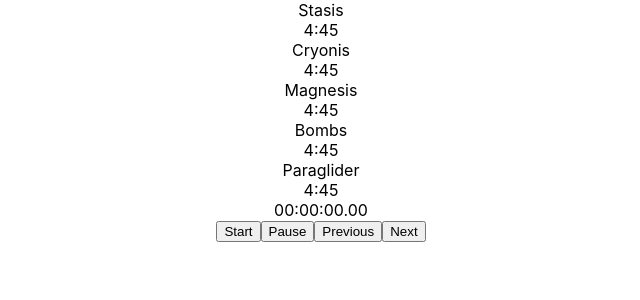
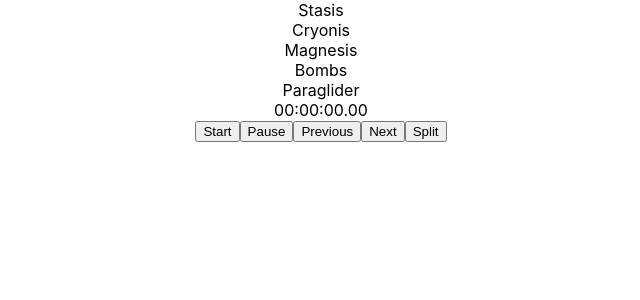
Before and after one commit to Tallestthomas/glod, a React (Create React App) app: page / in a window 1280 px wide. Shown: the top 300 px of the page, without its empty margins (319-959 px from the left). Built offline with nearby package versions, Linux system fonts and the light colour scheme.

Commit message:
basic functionality

```diff
--- a/src/react/App.js
+++ b/src/react/App.js
@@ -1,14 +1,18 @@
 import React, { Component } from 'react';
+import { Provider } from 'react-redux';
 import './App.css';
 import { Timer } from './components';
+import configureStore from './store';
 
 class App extends Component {
   render() {
     return (
-      <div className="App">
-        { /* Menu */ }
-        <Timer />
-      </div>
+      <Provider store={configureStore()}>
+        <div className="App">
+          { /* Menu */ }
+          <Timer />
+        </div>
+      </Provider>
     );
   }
 }
--- /dev/null
+++ b/src/react/actions/timerActions.js
@@ -0,0 +1,16 @@
+import {
+  START_TIMER,
+  STOP_TIMER,
+} from '../constants/timer';
+
+export const startTimer = () => ({ type: START_TIMER });
+
+export const stopTimer = () => ({ type: STOP_TIMER});
+
+export const setSplit = (id, time) => ({
+  type: 'SET_SPLIT',
+  payload: {
+    id,
+    time
+  }
+})
--- a/src/react/components/Controls/index.jsx
+++ b/src/react/components/Controls/index.jsx
@@ -1,12 +1,18 @@
 import React from 'react';
 
-const Controls = () => {
+const Controls = (props) => {
+  const { isRunning, start, stop, split, pause } = props || {};
+
   return (
     <div className="controls">
-      <button>Start</button>
-      <button>Pause</button>
+      { !isRunning
+          ?  <button onClick={() => start()}>Start</button>
+          : <button onClick={() => stop()}>Stop</button>
+      }
+      <button onClick={() => pause()}>Pause</button>
       <button>Previous</button>
       <button>Next</button>
+      <button onClick={() => split()}>Split</button>
     </div>
   );
 };
--- a/src/react/components/Splits/index.jsx
+++ b/src/react/components/Splits/index.jsx
@@ -1,45 +1,17 @@
 import React from 'react';
 
-const data = {
-  splits: [
-    {
-      id: '1',
-      name: 'Stasis',
-    },
-    {
-      id: '2',
-      name: 'Cryonis',
-    },
-    {
-      id: '3',
-      name: 'Magnesis',
-    },
-    {
-      id: '4',
-      name: 'Bombs',
-    },
-    {
-      id: '5',
-      name: 'Paraglider',
-    },
-  ]
-}
 
-const Splits = () => {
+const Splits = ({splits = []}) => {
   return (
     <div className="splits">
       {
-        data.splits.map(split => (
-          <div className="split">
-            <div className="split-name">
+        splits.map(split => (
+          <div className="split" key={split.index}>
+            <span className="split-name">
               { split.name }
-            </div>
-            <div className="split-difference">
-            </div>
-            <div className="split-time">
-              4:45
-            </div>
-          </div>
+          { split.time }
+        </span>
+      </div>
         ))
       }
     </div>
--- a/src/react/components/Timer/index.js
+++ b/src/react/components/Timer/index.js
@@ -1,14 +1,89 @@
 import React from 'react';
+import { connect } from 'react-redux';
 import { Stopwatch, Controls, Splits } from '../';
+import {
+  startTimer,
+  stopTimer,
+  setSplit
+} from '../../actions/timerActions';
 
-const Timer = () => {
-  return (
-    <div className="timer-container">
-      <Splits />
-      <Stopwatch time={0} />
-      <Controls />
-    </div>
-  )
+
+class Timer extends React.Component {
+  state = {
+    time: 0,
+    currentSplit: 1
+  };
+
+  timerRef = null;
+
+  updateTimer = (increment) => {
+    const { time } = this.state;
+    const newTime = time + increment;
+
+    this.setState({ time: newTime });
+  };
+
+  startTimer = () => {
+    const { dispatch } = this.props;
+
+    this.timerRef = setInterval( () => this.updateTimer(10), 10);
+    dispatch(startTimer());
+  }
+
+  pauseTimer = () => {
+    const { dispatch }  = this.props;
+
+    clearInterval(this.timerRef);
+    dispatch(stopTimer());
+  }
+
+  stopTimer = () => {
+    const { dispatch } = this.props;
+
+    this.setState({ time: 0}, () => {
+      clearInterval(this.timerRef);
+      dispatch(stopTimer())
+    });
+  }
+
+  splitTime = () => {
+    const { splits, dispatch } = this.props;
+    const { currentSplit, time} = this.state;
+
+    if(currentSplit + 1 === splits.length) {
+      dispatch(setSplit(currentSplit, time));
+      dispatch(stopTimer())
+    } else {
+      dispatch(setSplit(currentSplit, time));
+      this.setState({ currentSplit: currentSplit + 1 })
+    }
+  }
+
+  render() {
+    const { isRunning, splits } = this.props;
+    const { time, currentSplit } = this.state;
+    return (
+      <div className="timer-container">
+        <Splits splits={splits}/>
+        <Stopwatch time={time} currentSplit={currentSplit} />
+        <Controls
+          isRunning={isRunning}
+          start={this.startTimer}
+          stop={this.stopTimer}
+          pause={this.pauseTimer}
+          split={this.splitTime}
+        />
+      </div>
+    )
+  }
 }
 
-export default Timer;
+const mapStateToProps = ({timerReducer}) => {
+  const { isRunning, splits } = timerReducer;
+  return {
+    isRunning,
+    splits
+  }
+}
+
+export default connect(mapStateToProps)(Timer);
--- /dev/null
+++ b/src/react/constants/timer.js
@@ -0,0 +1,2 @@
+export const START_TIMER = 'START_TIMER';
+export const STOP_TIMER = 'STOP_TIMER';
--- a/src/react/reducers/index.js
+++ b/src/react/reducers/index.js
@@ -0,0 +1,6 @@
+import { combineReducers } from 'redux';
+import timerReducer from './timerReducer';
+
+export default combineReducers({
+  timerReducer
+});
--- /dev/null
+++ b/src/react/reducers/timerReducer.js
@@ -0,0 +1,75 @@
+import {
+  START_TIMER,
+  STOP_TIMER
+} from '../constants/timer';
+const initialState = {
+  isRunning: false,
+  splits: [
+    {
+      id: '1',
+      name: 'Stasis',
+      time: null,
+      best: null
+    },
+    {
+      id: '2',
+      name: 'Cryonis',
+      time: null,
+      best: null
+    },
+    {
+      id: '3',
+      name: 'Magnesis',
+      time: null,
+      best: null
+    },
+    {
+      id: '4',
+      name: 'Bombs',
+      time: null,
+      best: null
+    },
+    {
+      id: '5',
+      name: 'Paraglider',
+      time: null,
+      best: null
+    },
+  ]
+}
+
+export default (state = initialState, {type, payload}) => {
+  switch(type) {
+    case START_TIMER:{
+      return {
+        ...state,
+        isRunning: true,
+      }
+    }
+    case STOP_TIMER: {
+      return {
+        ...state,
+        isRunning: false
+      }
+    }
+    case 'SET_SPLIT': {
+
+      const newSplits = state.splits.map(split => {
+        console.log(split.id, payload.id);
+        return split.id === payload.id
+          ? { ...split, time: payload.time }
+          : split
+      }
+      );
+
+      console.log(newSplits);
+
+      return {
+        ...state,
+        splits: newSplits
+      }
+    }
+    default:
+      return state
+  }
+}
--- a/src/react/store/index.js
+++ b/src/react/store/index.js
@@ -0,0 +1,8 @@
+import { createStore, applyMiddleware } from 'redux';
+import thunk from 'redux-thunk'
+import rootReducer from '../reducers';
+
+export default () => createStore(
+    rootReducer,
+    applyMiddleware(thunk)
+  );
--- a/src/react/utils/timeFormat.js
+++ b/src/react/utils/timeFormat.js
@@ -15,7 +15,7 @@ const timeFormat = (miliseconds) => {
 
   const minutes = parseInt(remaining / 60, 10);
   const seconds = parseInt(remaining % 60, 10);
-  const ms = parseInt((miliseconds % 1000) / 100, 10);
+  const ms = parseInt((miliseconds % 1000) / 10, 10);
 
   return `${zeroPadding(hour)}:${zeroPadding(minutes)}:${zeroPadding(seconds)}.${zeroPadding(ms)}`
 }
```
